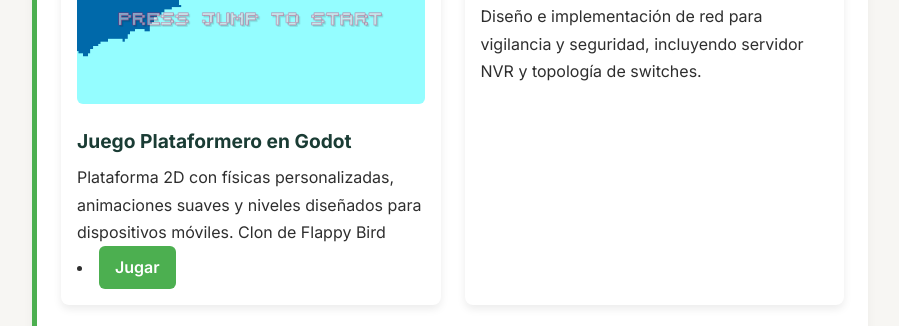
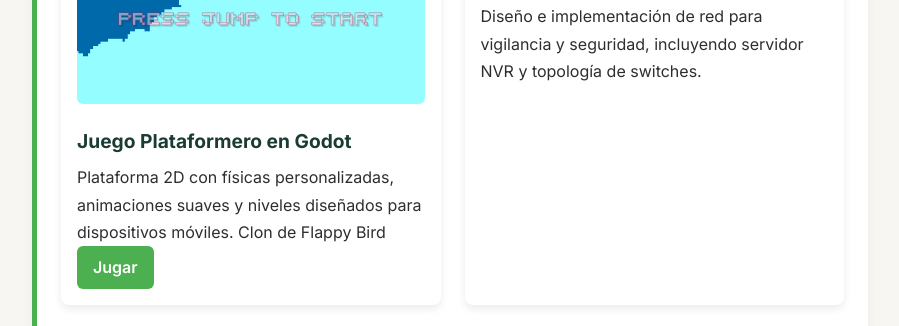
Before and after one commit to rdbv87/cv, a plain HTML site: page portafolio.html in a window 1280 px wide. Shown: the part 430-756 px from the top of the page, without its empty margins (190-1089 px from the left). Drawn offline with Linux system fonts and the light colour scheme.

Commit message:
Update portafolio.html

```diff
--- a/portafolio.html
+++ b/portafolio.html
@@ -26,7 +26,7 @@
       <img src="media/juego1.png" alt="Juego Plataformero">
       <h3>Juego Plataformero en Godot</h3>
       <p>Plataforma 2D con físicas personalizadas, animaciones suaves y niveles diseñados para dispositivos móviles. Clon de Flappy Bird</p>
-      <li><a href="https://justbobgames.itch.io/pipe-jumpers" class="boton" >Jugar</a></li>
+      <a href="https://justbobgames.itch.io/pipe-jumpers" class="boton" >Jugar</a>
     </article>
 
     <article class="proyecto">
```
